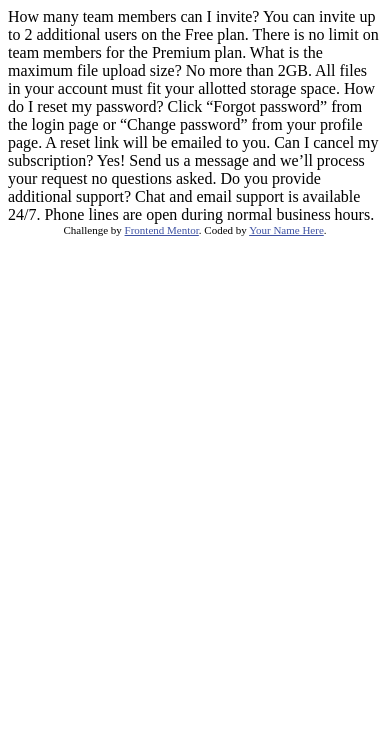
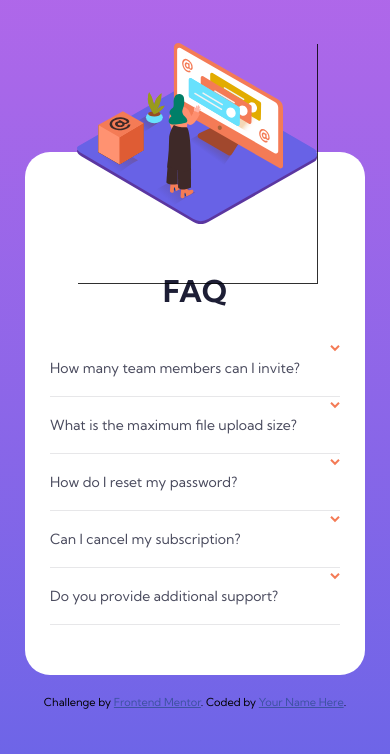
Before and after one commit to MauritzLM/faq-accordion-card, a plain HTML site: page index.html in a window 390 px wide. Drawn offline with Linux system fonts and the light colour scheme.

Commit message:
updated mobile styles

```diff
--- a/index.html
+++ b/index.html
@@ -1,40 +1,74 @@
 <!DOCTYPE html>
 <html lang="en">
+
 <head>
   <meta charset="UTF-8">
-  <meta name="viewport" content="width=device-width, initial-scale=1.0"> <!-- displays site properly based on user's device -->
+  <meta name="viewport" content="width=device-width, initial-scale=1.0">
+  <!-- displays site properly based on user's device -->
 
   <link rel="icon" type="image/png" sizes="32x32" href="./images/favicon-32x32.png">
+  <link rel="stylesheet" href="style.css">
+  <link rel="preconnect" href="https://fonts.googleapis.com">
+  <link rel="preconnect" href="https://fonts.gstatic.com" crossorigin>
+  <link href="https://fonts.googleapis.com/css2?family=Kumbh+Sans:wght@400;700&display=swap" rel="stylesheet">
+  <script defer src="script.js"></script>
 
   <title>Frontend Mentor | FAQ Accordion Card</title>
 
   <!-- Feel free to remove these styles or customise in your own stylesheet 👍 -->
   <style>
-    .attribution { font-size: 11px; text-align: center; }
-    .attribution a { color: hsl(228, 45%, 44%); }
+
   </style>
 </head>
+
 <body>
-  How many team members can I invite?
-  You can invite up to 2 additional users on the Free plan. There is no limit on
-  team members for the Premium plan.
+  <main>
+    <picture>
+      <source media="(max-width: 899px)" srcset="./images/illustration-woman-online-mobile.svg">
+      <source media="(min-width: 900px)" srcset="./images/illustration-woman-online-desktop.svg">
+      <img src="./images/illustration-woman-online-desktop.svg" alt="">
+    </picture>
+    <!-- <img src="./images/illustration-box-desktop.svg" alt=""> -->
+    <h1>FAQ</h1>
+    <ul>
+      <li>
+        <img src="./images/icon-arrow-down.svg" alt="down-arrow">
+        <p class="question">How many team members can I invite?</p>
+        <p class="answer"> You can invite up to 2 additional users on the Free plan. There is no limit on
+          team members for the Premium plan.</p>
+      </li>
 
-  What is the maximum file upload size?
-  No more than 2GB. All files in your account must fit your allotted storage space.
+      <li>
+        <img src="./images/icon-arrow-down.svg" alt="down-arrow">
+        <p class="question">What is the maximum file upload size?</p>
+        <p class="answer">No more than 2GB. All files in your account must fit your allotted storage space.</p>
+      </li>
 
-  How do I reset my password?
-  Click “Forgot password” from the login page or “Change password” from your profile page.
-  A reset link will be emailed to you.
+      <li>
+        <img src="./images/icon-arrow-down.svg" alt="down-arrow">
+        <p class="question">How do I reset my password?</p>
+        <p class="answer">Click “Forgot password” from the login page or “Change password” from your profile page.
+          A reset link will be emailed to you.</p>
+      </li>
 
-  Can I cancel my subscription?
-  Yes! Send us a message and we’ll process your request no questions asked.
+      <li>
+        <img src="./images/icon-arrow-down.svg" alt="down-arrow">
+        <p class="question">Can I cancel my subscription?</p>
+        <p class="answer">Yes! Send us a message and we’ll process your request no questions asked.</p>
+      </li>
 
-  Do you provide additional support?
-  Chat and email support is available 24/7. Phone lines are open during normal business hours.
-
-  <div class="attribution">
+      <li>
+        <img src="./images/icon-arrow-down.svg" alt="down-arrow">
+        <p class="question">Do you provide additional support?</p>
+        <p class="answer">Chat and email support is available 24/7. Phone lines are open during normal business hours.
+        </p>
+      </li>
+    </ul>
+  </main>
+  <footer class="attribution">
     Challenge by <a href="https://www.frontendmentor.io?ref=challenge" target="_blank">Frontend Mentor</a>.
     Coded by <a href="#">Your Name Here</a>.
-  </div>
+  </footer>
 </body>
+
 </html>
--- /dev/null
+++ b/script.js
@@ -0,0 +1,4 @@
+// select all li's add click event
+// select all answers and toggle hidden class on click
+
+const questions = document.querySelectorAll('li');
--- /dev/null
+++ b/style.css
@@ -0,0 +1,96 @@
+* {
+    box-sizing: border-box;
+}
+
+html {
+    font-size: 10px;
+    font-family: 'Kumbh Sans', sans-serif;
+}
+
+body {
+    background-image: linear-gradient(hsl(273, 75%, 66%), hsl(240, 73%, 65%));
+    height: 100vh;
+    display: flex;
+    justify-content: center;
+    align-items: center;
+    flex-direction: column;
+    gap: 2em;
+    /* padding: 2em; */
+}
+
+main {
+    background-color: hsl(0, 0%, 100%);
+    border-radius: 2.5em;
+    padding: 6em 2.5em 4em 2.5em;
+    position: relative;
+    width: 340px;
+    /* height: 600px; */
+}
+
+picture {
+    width: 240px;
+    height: 240px;
+    position: absolute;
+    top: -10.9em;
+    left: 5.2em;
+    /* left: 25%; */
+    box-shadow: 1px 1px rgba(0, 0, 0, 0.815);
+
+}
+
+img {
+    max-width: 100%;
+    height: auto;
+}
+
+h1 {
+    text-align: center;
+    font-size: 3rem;
+    font-weight: 700;
+    margin-top: 2em;
+    margin-bottom: 1em;
+    color: hsl(238, 29%, 16%);
+}
+
+p {
+    font-size: 1.2rem;
+    color: hsl(240, 6%, 50%);
+}
+
+ul {
+    list-style: none;
+    padding-left: 0;
+}
+
+li {
+    border-bottom: 1px solid hsl(240, 5%, 91%);
+    cursor: pointer;
+    padding-top: .5em;
+    padding-bottom: .5em;
+}
+
+li img {
+    float: right;
+}
+
+.question {
+    font-size: 1.4rem;
+    color: hsl(237, 12%, 33%);
+}
+
+.answer {
+    display: none;
+}
+
+.hidden {
+    display: none;
+}
+
+.attribution {
+    font-size: 11px;
+    text-align: center;
+}
+
+.attribution a {
+    color: hsl(228, 45%, 44%);
+}
```
